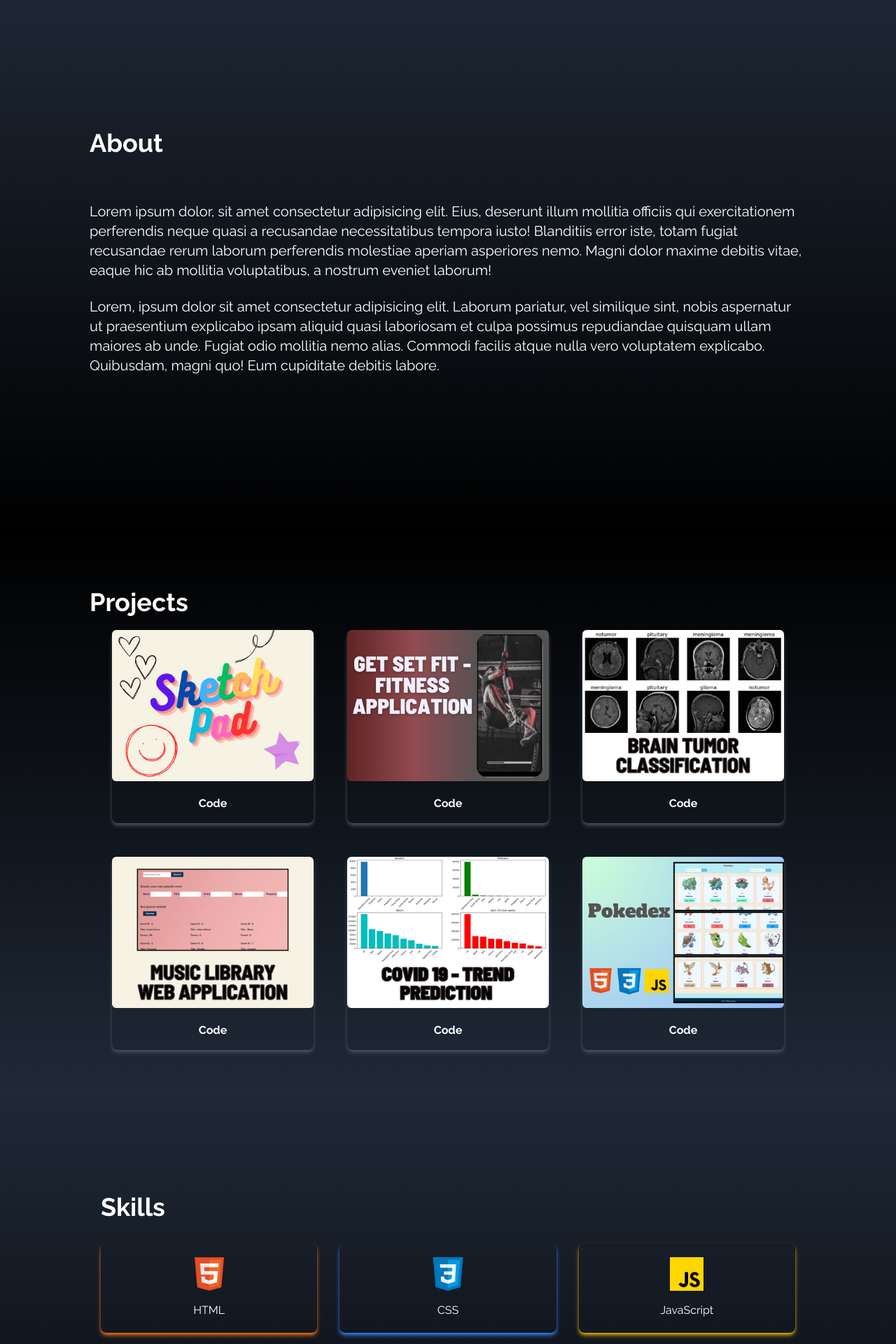
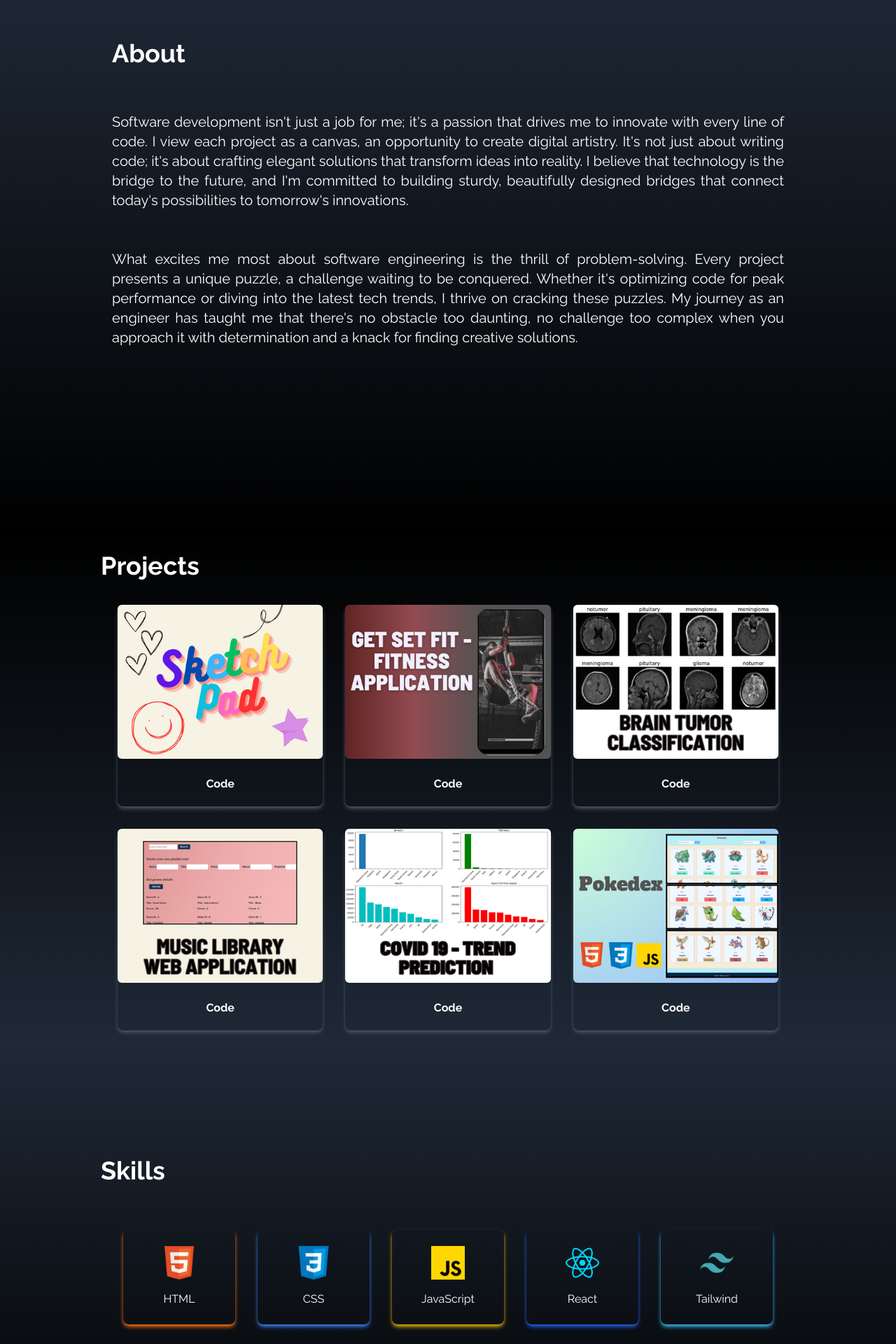
Before and after one commit to pallavee-2705/portfolio-project, a React (Create React App) app: page / in a window 1280 px wide. Shown: the part 840-2760 px from the top of the page at 70% size. Built offline with nearby package versions, Linux system fonts and the light colour scheme.

Commit message:
Added final changes to the project

```diff
--- a/package.json
+++ b/package.json
@@ -9,6 +9,7 @@
     "react": "^18.1.0",
     "react-dom": "^18.1.0",
     "react-icons": "^4.4.0",
+    "react-router-dom": "^6.16.0",
     "react-scripts": "5.0.1",
     "react-scroll": "^1.8.7",
     "web-vitals": "^2.1.4"
--- a/src/components/About.jsx
+++ b/src/components/About.jsx
@@ -4,34 +4,25 @@ const About = () => {
   return (
     <div
       name="about"
-      className="w-full h-screen bg-gradient-to-b from-gray-800 to-black text-white"
+      className="w-full min-h-screen bg-gradient-to-b from-gray-800 to-black text-white"
     >
-      <div className="max-w-screen-lg p-4x mx-auto flex flex-col justify-center w-full h-full">
+      <div className="max-w-screen-lg mx-auto p-4 sm:p-8 flex flex-col justify-center w-full h-full">
         <div className="pb-8">
-          <p className="text-4xl font-bold">
-            About
+          <p className="text-4xl sm:text-4xl sm:pt-4 mt-12 font-bold">About</p>
+        </div>
+
+        {/* Content */}
+        <div className="text-justify">
+          <p className="text-xl sm:text-1xl mt-4 sm:mt-8">
+            Software development isn't just a job for me; it's a passion that drives me to innovate with every line of code. I view each project as a canvas, an opportunity to create digital artistry. It's not just about writing code; it's about crafting elegant solutions that transform ideas into reality. I believe that technology is the bridge to the future, and I'm committed to building sturdy, beautifully designed bridges that connect today's possibilities to tomorrow's innovations.
+          </p>
+          <br />
+          <p className="text-xl sm:text-xl mt-4 sm:mt-8">
+            What excites me most about software engineering is the thrill of problem-solving. Every project presents a unique puzzle, a challenge waiting to be conquered. Whether it's optimizing code for peak performance or diving into the latest tech trends, I thrive on cracking these puzzles. My journey as an engineer has taught me that there's no obstacle too daunting, no challenge too complex when you approach it with determination and a knack for finding creative solutions.
           </p>
         </div>
 
-        <p className="text-xl mt-8">
-          Lorem ipsum dolor, sit amet consectetur adipisicing elit. Eius,
-          deserunt illum mollitia officiis qui exercitationem perferendis neque
-          quasi a recusandae necessitatibus tempora iusto! Blanditiis error
-          iste, totam fugiat recusandae rerum laborum perferendis molestiae
-          aperiam asperiores nemo. Magni dolor maxime debitis vitae, eaque hic
-          ab mollitia voluptatibus, a nostrum eveniet laborum!
-        </p>
-
-        <br />
-
-        <p className="text-xl">
-          Lorem, ipsum dolor sit amet consectetur adipisicing elit. Laborum
-          pariatur, vel similique sint, nobis aspernatur ut praesentium
-          explicabo ipsam aliquid quasi laboriosam et culpa possimus repudiandae
-          quisquam ullam maiores ab unde. Fugiat odio mollitia nemo alias.
-          Commodi facilis atque nulla vero voluptatem explicabo. Quibusdam,
-          magni quo! Eum cupiditate debitis labore.
-        </p>
+        <div className="mb-4"></div> {/* Add margin to reduce the gap */}
       </div>
     </div>
   );
--- a/src/components/Home.jsx
+++ b/src/components/Home.jsx
@@ -9,20 +9,15 @@ const Home = () => {
       name="home"
       className="h-screen w-full bg-gradient-to-b from-black via-black to-gray-800"
     >
-      <div className="max-w-screen-lg mx-auto flex flex-col items-center justify-center h-full px-4 pb-0 md:flex-row">
-        <div className="flex flex-col justify-center h-full">
-          <h2 className="text-4xl sm:text-7xl font-bold text-white">
+      <div className="max-w-screen-lg mx-auto flex flex-col md:flex-row items-start justify-center h-full px-4 py-10 pb-0">
+        {/* Content */}
+        <div className="flex flex-col justify-center text-center md:text-left md:w-1/2">
+          <h2 className="text-4xl sm:text-4xl md:text-6xl font-bold text-white mt-28 mb-4">
             I'm a Software Engineer
           </h2>
           <p className="text-gray-500 py-4 max-w-md">
-          I'm a software engineer with a passion for crafting elegant solutions to complex problems. Whether it's developing scalable applications, optimizing code for peak performance, or diving into the latest tech trends, I thrive on turning ideas into robust software that powers the future.
-
-
-
-
-
+            I'm a software engineer with a passion for crafting elegant solutions to complex problems. Whether it's developing scalable applications, optimizing code for peak performance, or diving into the latest tech trends, I thrive on turning ideas into robust software that powers the future.
           </p>
-
           <div>
             <Link
               to="projects"
@@ -38,11 +33,11 @@ const Home = () => {
           </div>
         </div>
 
-        <div>
+        <div className="mt-4 md:mt-20 md:w-1/2 ">
           <img
             src={Image1}
             alt="my profile"
-            className="rounded-2xl mx-auto w-2/3 md:w-full"
+            className="rounded-2xl mx-auto w-1/2 mt-10 mr-8 md:w-1/2"
           />
         </div>
       </div>
--- a/src/components/NavBar.jsx
+++ b/src/components/NavBar.jsx
@@ -40,7 +40,7 @@ const NavBar = () => {
             key={id}
             className="px-4 cursor-pointer capitalize font-medium text-gray-500 hover:scale-105 duration-200"
           >
-            <Link to={link} smooth duration={800}>
+            <Link to={link} smooth duration={600}>
               {link}
             </Link>
           </li>
--- a/src/components/Projects.jsx
+++ b/src/components/Projects.jsx
@@ -5,73 +5,68 @@ import brain from "../assets/portfolio/brain tumour.png";
 import covid from "../assets/portfolio/covid.png";
 import music from "../assets/portfolio/music.png";
 import gsf from "../assets/portfolio/gsf.png";
-import military from "../assets/portfolio/military.png";
-import crime from "../assets/portfolio/crime.png";
+
 
 const Projects = () => {
   const portfolios = [
     {
       id: 1,
       src: sketch,
+      url: "https://github.com/pallavee-2705/Interactive-Sketchpad-WebApp"
+
     },
     {
       id: 2,
       src: gsf,
+      url: "https://github.com/pallavee-2705/getsetfit"
     },
     {
       id: 3,
       src: brain,
+      url: "https://github.com/pallavee-2705/brain-tumour-classification"
     },
     {
       id: 4,
       src: music,
+      url: "https://github.com/pallavee-2705/music-app"
     },
     {
       id: 5,
       src: covid,
+      url: "https://github.com/pallavee-2705/covid-19-trend-prediction"
     },
     {
       id: 6,
       src: pokedex,
+      url: "https://github.com/pallavee-2705/pokedex"
     }
-    // {
-    //   id: 7,
-    //   src: crime,
-    // },
-    // {
-    //   id: 8,
-    //   src: military,
-    // }
   ];
 
 return (
   <div
       name="projects"
-      className="bg-gradient-to-b from-black to-gray-800 w-full text-white h-screen"
+      className="bg-gradient-to-b from-black to-gray-800 w-full text-white pt-2 pb-5"
     >
     <div className="max-w-screen-lg pt-5 pb-0 mx-auto flex flex-col justify-center w-full h-full">
-        <div className="pb-5 pt-5">
-          <p className="text-4xl font-bold">
-            Projects
-          </p>
-          {/* <p className="py-6">Check out some of my work right here</p> */}
-        </div>
 
-        <div className="grid sm:grid-cols-2 md:grid-cols-3 gap-12 px-20 pb-5 sm:px-8">
-          {portfolios.map(({ id, src }) => (
+      <p className="text-4xl font-bold mb-4 ml-4 pb-5">Projects</p>
+      <div className="grid grid-cols-1 sm:grid-cols-2 md:grid-cols-3 gap-8 px-4 sm:px-10">
+        {portfolios.map(({ id, src, url }) => (
           <div key={id} className="shadow-md shadow-gray-600 rounded-lg">
             <img
               src={src}
               alt=""
-                className="rounded-md duration-200 hover:scale-105 w-auto h-18"
+              className="rounded-md duration-200 hover:scale-105 w-full h-auto"
             />
             <div className="flex items-center justify-center">
-                {/* <button className="w-1/2 px-6 py-3 m-4 duration-200 hover:scale-105">
-                  Demo
-                </button> */}
-                <button className="w-1/2 pt-1 font-bold pb-0 px-6 py-3 m-4 duration-200 hover:scale-105">
+              <a
+                href={url}
+                target="_blank"
+                rel="noopener noreferrer"
+                className="pt-2 font-bold pb-1 px-4 sm:px-6 py-2 m-4 duration-200 hover:scale-105"
+              >
                 Code
-                </button>
+              </a>
             </div>
           </div>
         ))}
--- a/src/components/Skills.jsx
+++ b/src/components/Skills.jsx
@@ -1,5 +1,4 @@
 import React from "react";
-
 import html from "../assets/html.png";
 import css from "../assets/css.png";
 import javascript from "../assets/javascript.png";
@@ -69,26 +68,22 @@ const Skills = () => {
     }
   ];
 
+
   return (
     <div
       name="skills"
-      className="bg-gradient-to-b from-gray-800 to-black w-full h-screen pb-15 pt-15"
+      className="bg-gradient-to-b from-gray-800 to-black w-full text-white pt-8 pb-8"
     >
-      <div className="max-w-screen-lg mx-auto p-4 flex flex-col justify-center w-full h-full text-white ">
-        <div>
-          <p className="pt-10 text-4xl font-bold">
-            Skills
-          </p>
-          {/* <p className="py-6">These are some of the technologies I have worked with:</p> */}
-        </div>
+      <div className="max-w-screen-lg mx-auto p-4 flex flex-col">
 
-        <div className="w-full grid grid-cols-2 sm:grid-cols-3 gap-8 text-center py-8 px-12 sm:px-0">
+        <div className="pt-28 pb-6 text-4xl font-bold mb-6">Skills</div>
+        <div className="grid grid-cols-1 sm:grid-cols-2 md:grid-cols-3 lg:grid-cols-4 xl:grid-cols-5 gap-8 text-center py-4 px-4 sm:px-8">
           {techs.map(({ id, src, title, style }) => (
             <div
               key={id}
-              className={`shadow-md hover:scale-105 duration-500 py-5 rounded-lg ${style}`}
+              className={`shadow-md hover:scale-105 duration-500 py-6 rounded-lg ${style}`}
             >
-              <img src={src} alt="" className=" h-12 w-auto mx-auto" />
+              <img src={src} alt="" className="h-12 w-auto mx-auto" />
               <p className="mt-4">{title}</p>
             </div>
           ))}
@@ -97,5 +92,4 @@ const Skills = () => {
     </div>
   );
 };
-
 export default Skills;
```
Also changed, not shown: src/assets/image1.jpeg, 1 other file (tests, documents, lock files or other folders). Lines whose indentation alone changed are shown as unchanged.
